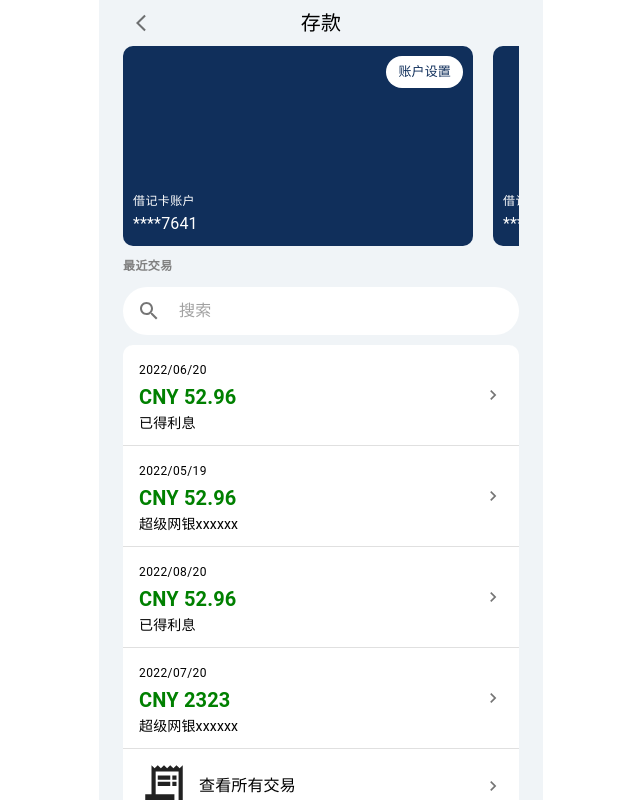
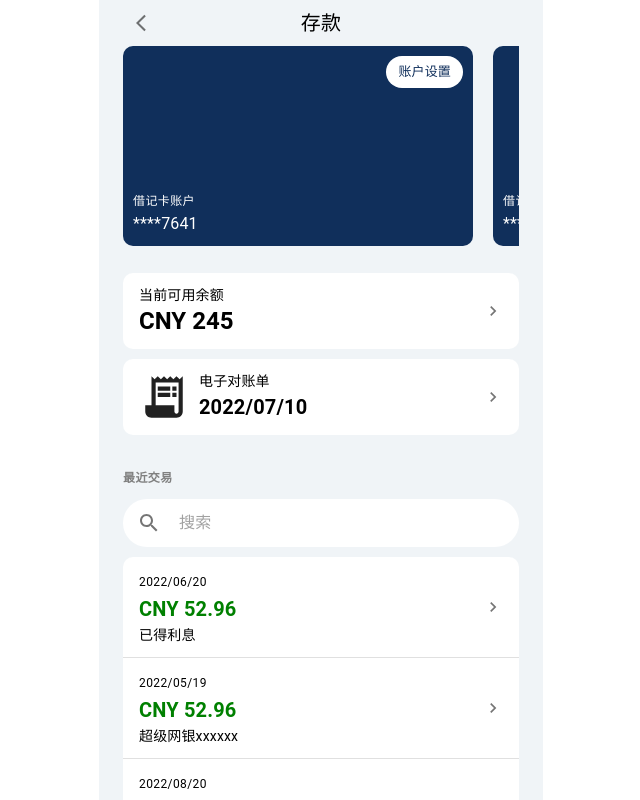
Before and after one commit to taacc/simple-bank-react, a React (Create React App) app: page /deposit in a window 1280 px wide. Shown: the whole page, without its empty margins (319-959 px from the left). Built offline with nearby package versions, Linux system fonts and the light colour scheme.

Commit message:
feat" optimize some styles

```diff
--- a/src/components/CellItem/CellItem.js
+++ b/src/components/CellItem/CellItem.js
@@ -20,8 +20,8 @@ export function CellItem({children, render, sx}) {
     })
     return (
         <Box sx={_sx}
-        onMouseDown={onRippleStart}
-        onMouseUp={onRippleStop}
+            onMouseDown={onRippleStart}
+            onMouseUp={onRippleStop}
         >
             {
                 render ? render() : children
--- a/src/components/HeaderNavigation/HeaderNavigation.js
+++ b/src/components/HeaderNavigation/HeaderNavigation.js
@@ -1,8 +1,13 @@
 import React from "react";
 import { Typography, Box, IconButton } from '@mui/material'
 import ArrowBackIosNewIcon from '@mui/icons-material/ArrowBackIosNew';
+import { useNavigate } from "react-router-dom";
 
 export function HeaderNavigation({title}) {
+    const navigate = useNavigate();
+    const back = () => {
+        navigate(-1);
+    }
     return <>
         <Box sx={{
             display: 'flex',
@@ -10,7 +15,7 @@ export function HeaderNavigation({title}) {
             p: '5px 0',
             position: 'relative'
         }}>
-            <IconButton>
+            <IconButton onClick={back}>
                 <ArrowBackIosNewIcon sx={{
                     fontSize: '20px'
                 }}/>
--- a/src/pages/Deposit/Deposit.js
+++ b/src/pages/Deposit/Deposit.js
@@ -5,7 +5,66 @@ import KeyboardArrowRightIcon from '@mui/icons-material/KeyboardArrowRight';
 import ReceiptLongIcon from '@mui/icons-material/ReceiptLong';
 import SearchIcon from '@mui/icons-material/Search';
 import { CellGroup } from "../../components/CellGroup";
+import { CellItem } from "../../components/CellItem";
 import { MyBankCard } from "../../components/MyBankCard";
+
+const DepositCellWithCellIcon = ({
+    title,
+    date,
+    link,
+    icon,
+    balance
+}) => {
+    return (
+        <Box key={date} sx={{
+            display: 'flex'
+        }}>
+            {icon && <Box sx={{
+                display: 'flex',
+                alignItems: 'center'
+            }}>
+                {icon}
+            </Box>}
+            <Box sx={{
+                flex: '1',
+                position: 'relative'
+            }}>
+                <Typography variant="body2" color="initial" sx={{
+                }}>
+                    {title}
+                </Typography>
+                {date && <Typography variant="h6" color="initial" sx={{
+                    maxWidth: '200px',
+                    fontWeight: 'bold'
+                }}>
+                    {date}
+                </Typography>}
+                {balance && <Typography variant="h5" color="initial" sx={{
+                    maxWidth: '200px',
+                    fontWeight: 'bold'
+                }}>
+                    {balance}
+                </Typography>}
+                 <IconButton sx={
+                    {
+                        position: 'absolute',
+                        right: '0',
+                        top: '50%',
+                        p: 0,
+                        transform: 'translateY(-50%)'
+                    }
+                    }>
+                    {
+                        link ?
+                        <KeyboardArrowRightIcon sx={{
+                            fontSize: '20px'
+                    }}/> : null
+                    }
+                </IconButton>
+            </Box>
+        </Box>
+    )
+}
 
 const DepositCell = ({
     date,
@@ -119,10 +178,45 @@ export function Deposit () {
         }}>
             <HeaderNavigation title="存款"/>
             <MyBankCard />
-            <Box>
+            <Box sx={{
+                mt: '20px',
+                mb: '10px'
+            }}>
+                <CellItem sx={{
+                    background: 'white',
+                    borderRadius: '10px'
+                }}>
+                    <DepositCellWithCellIcon {...{
+                        title: '当前可用余额',
+                        balance: 'CNY 245',
+                        link: true
+                    }}/>
+                </CellItem>
+            </Box>
+            <Box sx={{
+                mb: '10px'
+            }}>
+                <CellItem sx={{
+                    background: 'white',
+                    borderRadius: '10px'
+                }}>
+                    <DepositCellWithCellIcon {...{
+                        title: '电子对账单',
+                        date: '2022/07/10',
+                        icon: <ReceiptLongIcon sx={{
+                            fontSize: '50px',
+                            mr: '10px'
+                        }}/>,
+                        link: true
+                    }}/>
+                </CellItem>
+            </Box>
+            <Box sx={{
+                mt: '30px'
+            }}>
                 <Typography variant="caption" color="initial" sx={{
                     fontWeight: 'bold',
-                    color: 'gray'
+                    color: 'gray',
                 }}>
                     最近交易
                 </Typography>
--- a/src/pages/Home/Home.js
+++ b/src/pages/Home/Home.js
@@ -4,6 +4,7 @@ import { CellGroup } from "../../components/CellGroup";
 import {Box, IconButton, ButtonBase} from '@mui/material';
 import Typography from '@mui/material/Typography'
 import KeyboardArrowRightIcon from '@mui/icons-material/KeyboardArrowRight';
+import { useNavigate } from 'react-router-dom';
 import { Ad } from "../../components/Ad";
 const HomePageCell = ({
     account,
@@ -11,10 +12,11 @@ const HomePageCell = ({
     balance,
     bankCardNum,
     hibernateCardList = [],
+    onClick,
     link
 }) => {
     return (
-        <Box key={bankCardNum}>
+        <Box key={bankCardNum} onClick={onClick}>
             <Box sx={{
                 position: 'relative'
             }}>
@@ -77,7 +79,6 @@ const HomePageCell = ({
                 }}
                 >
                     卡片待激活 {hibernateCard.bankCardNum}
-
                     <IconButton sx={
                     {
                         position: 'absolute',
@@ -100,6 +101,7 @@ const HomePageCell = ({
     )
 }
 export function Home () {
+    const navigate = useNavigate();
     const definedCellConfig = [
         {
             account: '存款',
@@ -110,11 +112,7 @@ export function Home () {
             account: '借记卡账户',
             balance: 'CNY 52.96',
             bankCardNum: '******12312312',
-            hibernateCardList: [
-                {
-                    bankCardNum: '******12312312'
-                }
-            ],
+            onClick: () => navigate('/deposit'),
             link: true
         },
         {
```
